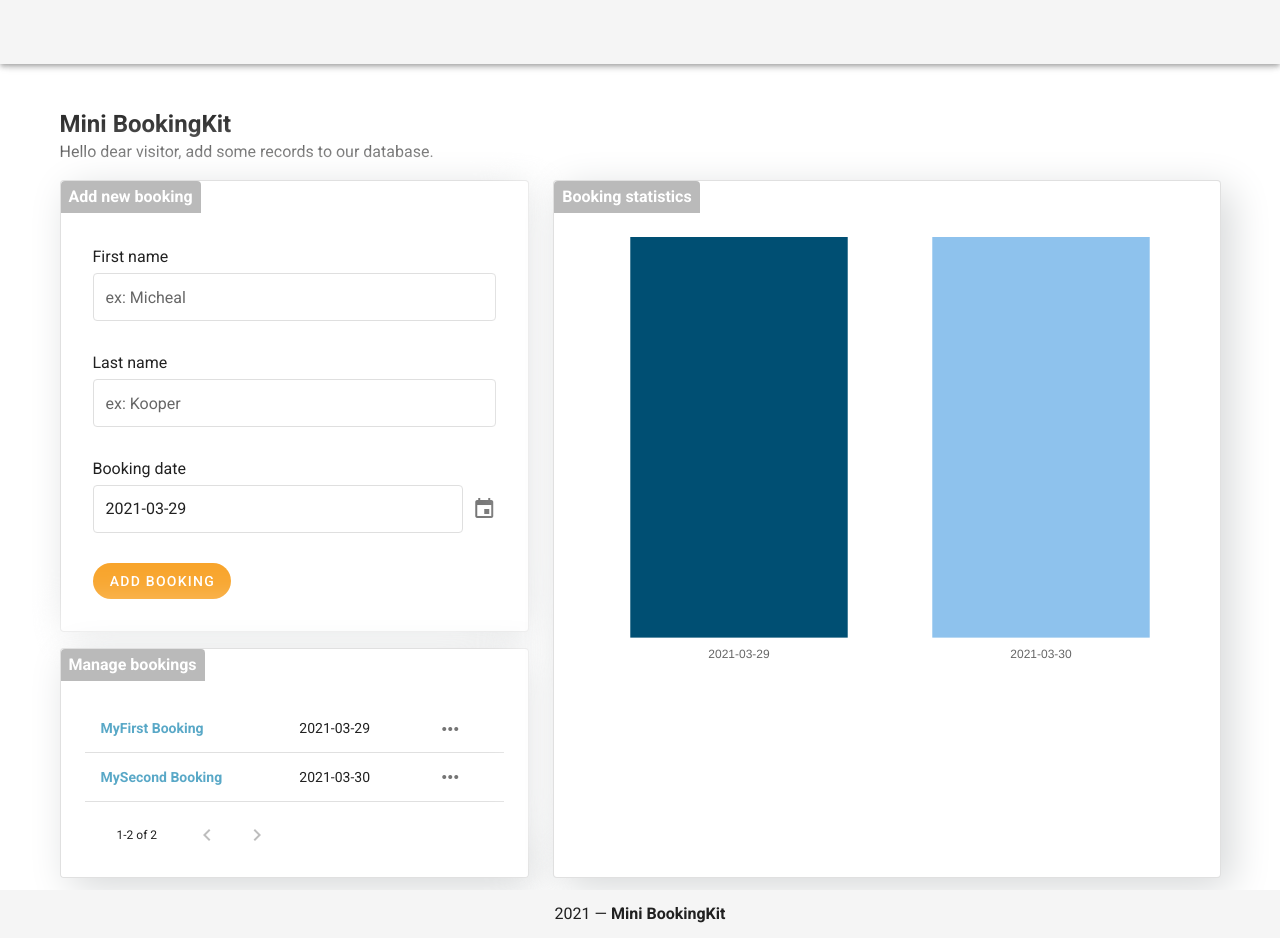
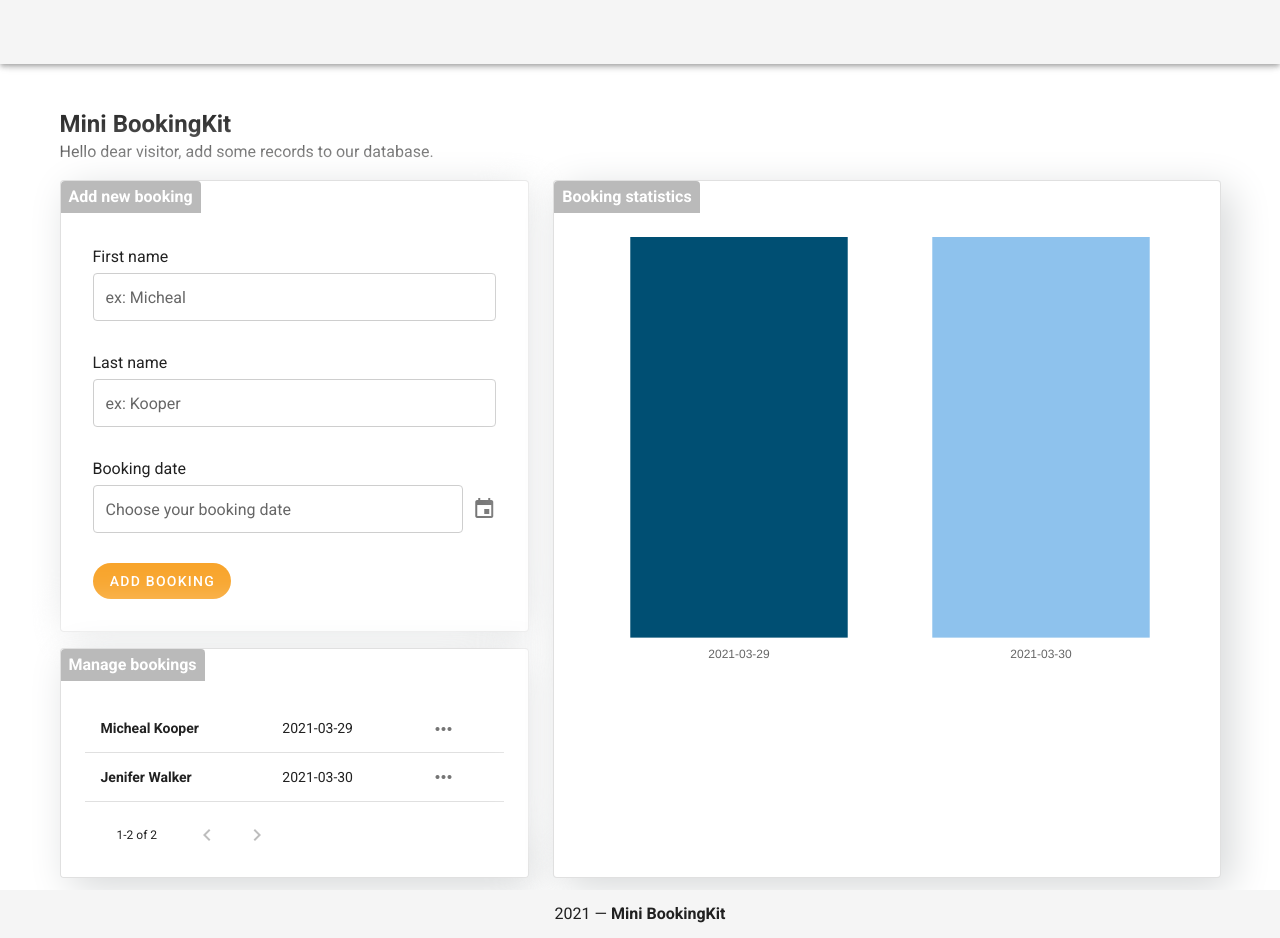
Before and after one commit to ivaylo-ovcharov/mini-booking-kit, a Vue app: page / in a window 1280 px wide. Built offline with nearby package versions, Linux system fonts and the light colour scheme.

Commit message:
refactor dashboard

```diff
--- a/src/components/BaseCardBox.vue
+++ b/src/components/BaseCardBox.vue
@@ -1,6 +1,7 @@
 <template>
   <v-card
     outlined
+    class="base_card_box"
   >
     <span v-if="label" class="label_wrapper">{{ label }}</span>
     <slot />
@@ -19,6 +20,7 @@ export default {
 }
 </script>
 <style lang="scss">
+.base_card_box {
   .label_wrapper {
       padding: 4px 8px;
       display: inline-block;
@@ -26,4 +28,6 @@ export default {
       color: white;
       font-weight: bold;
     }
+  box-shadow: 10px 10px 40px #d6d8d9, -20px -20px 60px #ffffff;
+}
 </style>
--- a/src/components/DashboardBookingChart.vue
+++ b/src/components/DashboardBookingChart.vue
@@ -1,5 +1,5 @@
 <template>
-  <base-card-box label="Booking statistics" style="height: 100%">
+  <base-card-box label="Booking statistics" class="dashboard_booking_chart">
     <line-chart
       v-if="bookingCollection"
       class="pa-6"
@@ -73,11 +73,13 @@ export default {
 </script>
 
 <style lang="scss">
+.dashboard_booking_chart {
+  height: 100%;
   .chart_card {
     height: 100%;
     display: flex !important;
     align-items: center;
     justify-content: center;
   }
-
+}
 </style>
--- a/src/components/DashboardBookingForm.vue
+++ b/src/components/DashboardBookingForm.vue
@@ -1,5 +1,5 @@
 <template>
-  <base-card-box label="Add new booking">
+  <base-card-box label="Add new booking" class="dashboard_booking_form">
     <v-form
       ref="form"
       v-model="valid"
@@ -82,12 +82,12 @@ export default {
     firstNameRules: [v => !!v || 'First name is required'],
     lastNameRules: [v => !!v || 'Last name is required'],
     dateRules: [v => !!v || 'Date is required'],
+    datepicker: false,
     booking: {
       firstName: '',
       lastName: '',
-      date: new Date().toISOString().substr(0, 10),
-    },
-    datepicker: false,
+      date: '',
+    }
   }),
   methods: {
     ...mapMutations([
@@ -109,11 +109,13 @@ export default {
 }
 </script>
 <style lang="scss">
+.dashboard_booking_form {
   .v-text-field.v-text-field--solo:not(.v-text-field--solo-flat) > .v-input__control > .v-input__slot.v-input__slot {
     box-shadow: none;
-    border: 1px solid #dfdfdf;
+    border: 1px solid #cecece;
   }
    .v-text-field.v-text-field--solo:not(.v-text-field--solo-flat) > .v-input__control > .v-input__slot:focus {
     border: 1px solid red !important;
   }
+}
 </style>
--- a/src/components/DashboardBookingTable.vue
+++ b/src/components/DashboardBookingTable.vue
@@ -1,5 +1,5 @@
 <template>
-  <base-card-box label="Manage bookings" class="mt-4">
+  <base-card-box label="Manage bookings" class="mt-4 dashboard_booking_table">
     <v-data-table
       :headers="headers"
       :items="getBookings"
@@ -8,7 +8,7 @@
       class="elevation-0 pa-6"
     >
       <template v-slot:item.firstName="{ item }">
-        <span class="font-weight-bold" style="color: #59A8C7">{{ item.firstName }}  {{ item.lastName }}</span>
+        <span class="font-weight-bold primary-lighter-color">{{ item.firstName }}  {{ item.lastName }}</span>
         <br> <span>{{ item.duration }}</span>
       </template>
       <template v-slot:item.id="{ item }">
@@ -69,16 +69,23 @@ export default {
       'removeBooking'
     ]),
     verifyDeleteBooking (bookingId) {
-      if (confirm('Are you sure that you want to delete that record?')) {
+      if (window.confirm('Are you sure that you want to delete that record?')) {
         this.removeBooking(bookingId)
+      } else {
+
       }
     }
   }
 }
 </script>
 <style lang="scss">
+.dashboard_booking_table {
   .v-data-footer__select {
     display: none !important
+  }
+  .v-data-footer {
+    padding-top: 15px
+  }
 }
 .menu_options {
     padding: 0px !important;
@@ -92,7 +99,4 @@ export default {
       min-height: 36px;
     }
 }
-.v-data-footer {
-  padding-top: 15px
-}
 </style>
--- a/src/plugins/vuetify.js
+++ b/src/plugins/vuetify.js
@@ -11,7 +11,8 @@ export default new Vuetify({
     themes: {
       light: {
         primary: '#1E2E51',
-        secondary: '#F8A42A'
+        secondary: '#F8A42A',
+        'primary-lighter': '#59A8C7'
       }
     }
   }
--- a/src/store/modules/bookings.js
+++ b/src/store/modules/bookings.js
@@ -1,13 +1,13 @@
 const state = {
   bookings: [{
     id: 1,
-    firstName: 'MyFirst',
-    lastName: 'Booking',
+    firstName: 'Micheal',
+    lastName: 'Kooper',
     date: '2021-03-29'
   }, {
     id: 2,
-    firstName: 'MySecond',
-    lastName: 'Booking',
+    firstName: 'Jenifer',
+    lastName: 'Walker',
     date: '2021-03-30'
   }]
 }
--- a/src/views/Home.vue
+++ b/src/views/Home.vue
@@ -30,12 +30,3 @@ export default {
   },
 }
 </script>
-
-<style lang="scss">
-.dashboard {
-  .v-card, .v-app-bar {
-    box-shadow: 10px 10px 40px #d6d8d9, -20px -20px 60px #ffffff;
-  }
-}
-
-</style>
```
Lines whose indentation alone changed are shown as unchanged.
